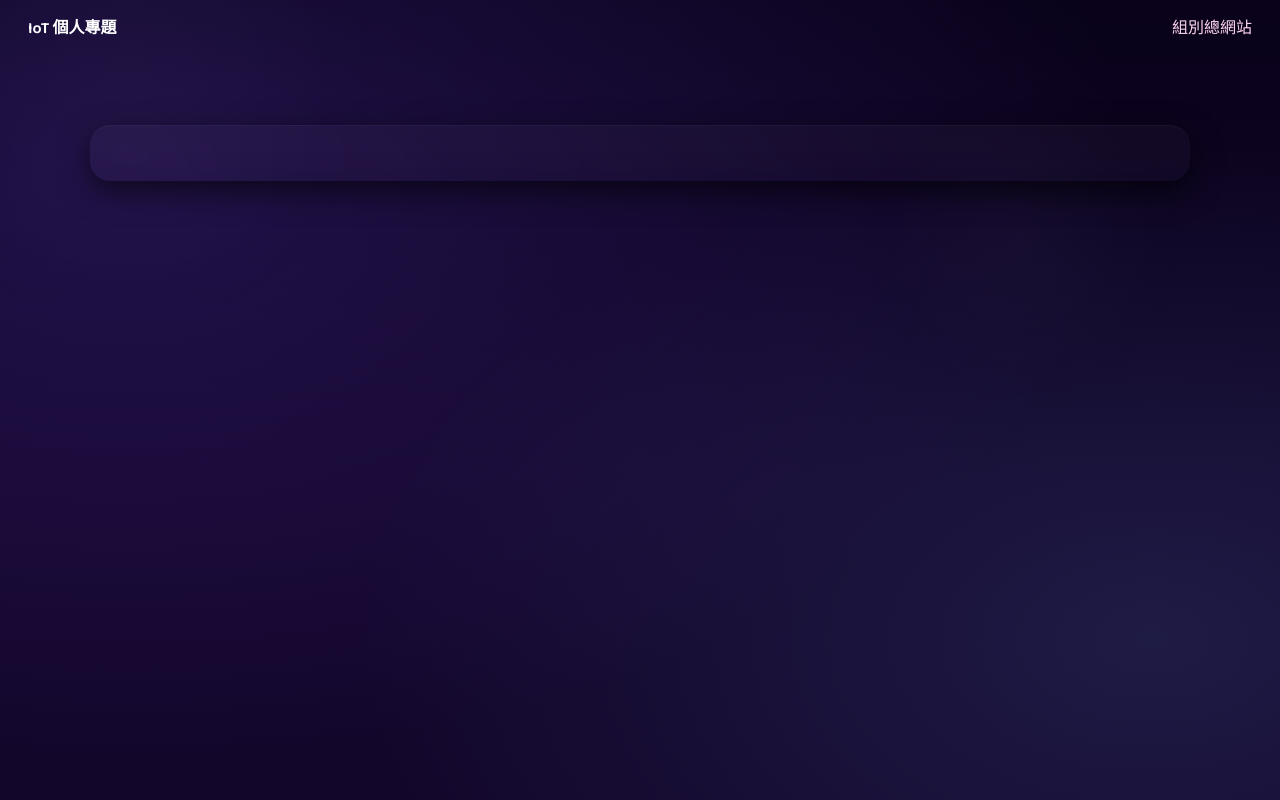
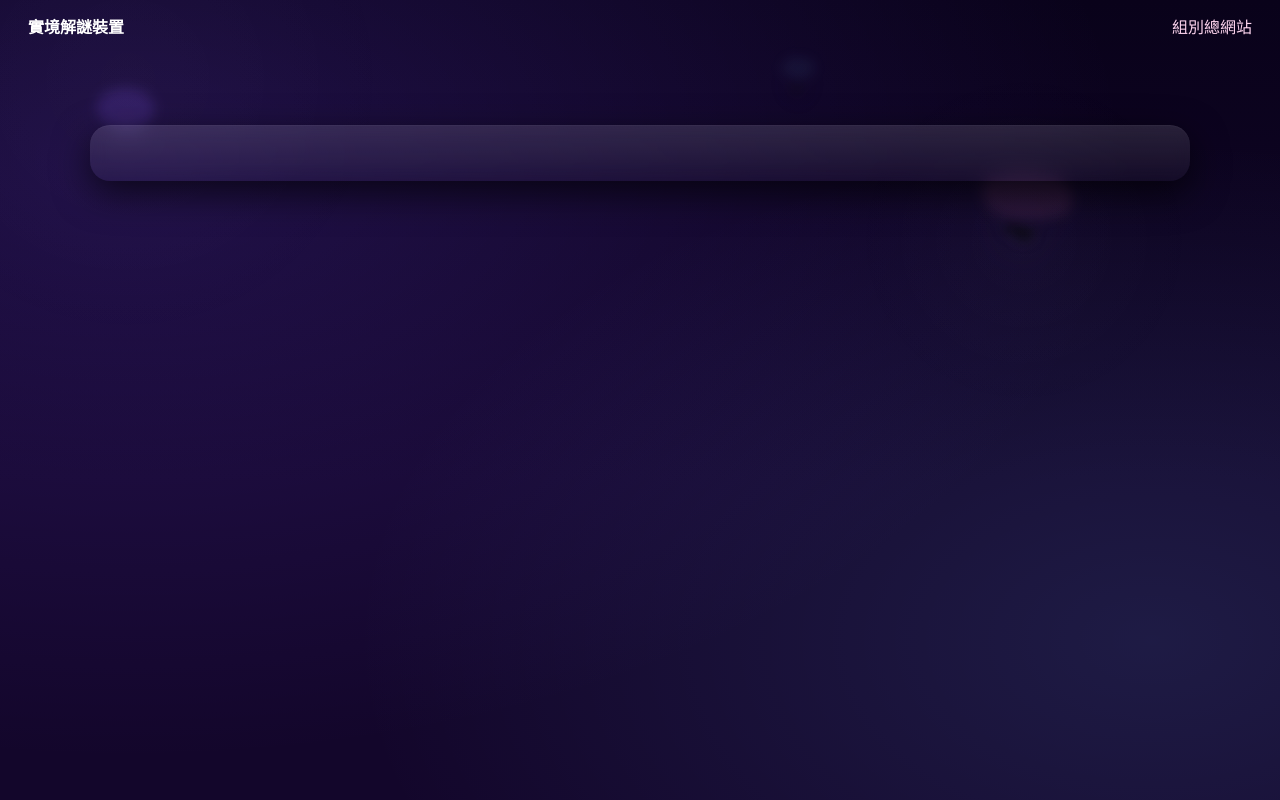
Before and after one commit to 0w0-en/Food, a Django app: template sensors/templates/sensors/base.html in a window 1280 px wide. Run offline with Django 4.2, Linux system fonts and the light colour scheme; the template is opened without the code that fills it, so the values that code supplies are empty.

Commit message:
UI: update title, styles, add jellyfish SVG background

```diff
--- a/sensors/templates/sensors/base.html
+++ b/sensors/templates/sensors/base.html
@@ -9,9 +9,43 @@
     <script src="https://cdn.jsdelivr.net/npm/chart.js"></script>
   </head>
   <body>
-    <div class="bg-art"></div>
+    <div class="bg-art">
+      <!-- Floating jellyfish SVGs -->
+      <svg class="jellyfish j1" viewBox="0 0 200 200" xmlns="http://www.w3.org/2000/svg" aria-hidden>
+        <g fill="none" fill-rule="evenodd">
+          <g transform="translate(10,10)">
+            <path d="M50 20c20 0 36 12 36 26s-16 26-36 26S14 58 14 44 30 20 50 20z" fill="rgba(140,90,255,0.18)"/>
+            <g stroke="rgba(255,255,255,0.12)" stroke-width="2" stroke-linecap="round">
+              <path d="M30 72c6 8 12 8 18 0"/>
+              <path d="M44 72c6 12 12 12 18 0"/>
+              <path d="M58 72c6 8 12 8 18 0"/>
+            </g>
+          </g>
+        </g>
+      </svg>
+
+      <svg class="jellyfish j2" viewBox="0 0 200 200" xmlns="http://www.w3.org/2000/svg" aria-hidden>
+        <g>
+          <path d="M30 30c14-6 46-6 60 0s20 28 6 34-46 6-60 0S16 36 30 30z" fill="rgba(255,120,190,0.12)"/>
+          <g stroke="rgba(180,220,255,0.12)" stroke-width="1.6" stroke-linecap="round">
+            <path d="M40 74c6 10 14 10 20 0"/>
+            <path d="M50 78c6 14 14 14 20 0"/>
+          </g>
+        </g>
+      </svg>
+
+      <svg class="jellyfish j3" viewBox="0 0 200 200" xmlns="http://www.w3.org/2000/svg" aria-hidden>
+        <g>
+          <ellipse cx="40" cy="34" rx="28" ry="18" fill="rgba(110,190,255,0.10)"/>
+          <g stroke="rgba(255,200,255,0.10)" stroke-width="1.4" stroke-linecap="round">
+            <path d="M26 66c6 12 14 12 20 0"/>
+            <path d="M34 66c4 10 10 10 16 0"/>
+          </g>
+        </g>
+      </svg>
+    </div>
     <nav class="navbar">
-      <div class="nav-left">IoT 個人專題</div>
+      <div class="nav-left">實境解謎裝置</div>
       <div class="nav-right">
         <a href="#">組別總網站</a>
       </div>
--- a/sensors/templates/sensors/index.html
+++ b/sensors/templates/sensors/index.html
@@ -7,7 +7,7 @@
       <h2>B11313121</h2>
     </div>
     <div class="title-right">
-      <p class="subtitle">物聯網個人專題儀表板</p>
+      <p class="subtitle">實境解謎裝置儀表板</p>
     </div>
   </header>
 
--- a/static/sensors/style.css
+++ b/static/sensors/style.css
@@ -20,18 +20,40 @@ body{
   background-image: radial-gradient(circle at 10% 10%, rgba(255,255,255,0.02) 0, transparent 20%),
                     radial-gradient(circle at 80% 30%, rgba(255,255,255,0.02) 0, transparent 15%);
 }
+.jellyfish{position:absolute;will-change:transform,opacity;filter:blur(6px) drop-shadow(0 6px 18px rgba(120,80,200,0.12));mix-blend-mode:screen}
+.jellyfish g,path,ellipse{transition:fill 0.3s ease}
+.j1{left:6%;top:8%;width:160px;height:160px;opacity:0.9;animation:floatY 8s ease-in-out infinite, sway 6s ease-in-out infinite;}
+.j2{right:8%;top:18%;width:220px;height:220px;opacity:0.75;animation:floatY 10s ease-in-out infinite, sway 7s ease-in-out infinite;}
+.j3{left:60%;top:6%;width:120px;height:120px;opacity:0.6;animation:floatY 9s ease-in-out infinite, sway 5s ease-in-out infinite;}
+
+@keyframes floatY{
+  0%{transform:translateY(0) translateX(0)}
+  50%{transform:translateY(-28px) translateX(4px)}
+  100%{transform:translateY(0) translateX(0)}
+}
+@keyframes sway{
+  0%{transform:translateX(0) rotate(0deg)}
+  50%{transform:translateX(8px) rotate(1deg)}
+  100%{transform:translateX(0) rotate(0deg)}
+}
+
 .navbar{position:relative;z-index:2;display:flex;justify-content:space-between;align-items:center;padding:14px 28px;background:transparent;color:var(--card-bg)}
 .navbar .nav-left{color: #fff;font-weight:600}
 .navbar a{color:#ffd6f0;text-decoration:none}
 .container{position:relative;z-index:2;padding:40px;max-width:1100px;margin:30px auto}
-.hero-card{background: linear-gradient(180deg, rgba(255,255,255,0.03), rgba(255,255,255,0.02)); border-radius:20px; padding:28px; box-shadow: 0 10px 30px rgba(0,0,0,0.6), 0 1px 0 rgba(255,255,255,0.03) inset; backdrop-filter: blur(6px);}
+.hero-card{background: linear-gradient(180deg, rgba(255,255,255,0.12), rgba(255,255,255,0.03)); border-radius:20px; padding:28px; box-shadow: 0 12px 36px rgba(0,0,0,0.65), 0 1px 0 rgba(255,255,255,0.03) inset; backdrop-filter: blur(8px);}
 .page-header{display:flex;justify-content:space-between;align-items:center;margin-bottom:18px}
 .page-header h1{font-size:44px;margin:0;color:var(--primary)}
 .page-header h2{font-size:18px;margin:4px 0 0;color:#ffd6f0}
 .subtitle{color:#bfc4ff;margin:0}
 
 .panels{display:grid;grid-template-columns:1fr 1fr;gap:18px}
-.panel{padding:18px;border-radius:14px;background:linear-gradient(180deg, rgba(255,255,255,0.02), rgba(255,255,255,0.01));box-shadow:0 6px 20px rgba(10,6,20,0.6)}
+.panel{padding:18px;border-radius:14px;background:linear-gradient(180deg, rgba(255,255,255,0.04), rgba(255,255,255,0.01));box-shadow:0 6px 20px rgba(10,6,20,0.6)}
+
+/* Make panels lower on page slightly darker to achieve 'lighter at top' feel */
+.panels .panel:nth-child(1){background:linear-gradient(180deg, rgba(255,255,255,0.06), rgba(255,255,255,0.02));}
+.panels .panel:nth-child(2){background:linear-gradient(180deg, rgba(255,255,255,0.05), rgba(255,255,255,0.015));}
+.panels .panel:nth-child(3){background:linear-gradient(180deg, rgba(255,255,255,0.04), rgba(255,255,255,0.01));}
 .panel h3{margin:0 0 10px;color:#e7e4ff}
 
 #latest-values{display:flex;flex-wrap:wrap;gap:10px}
```
